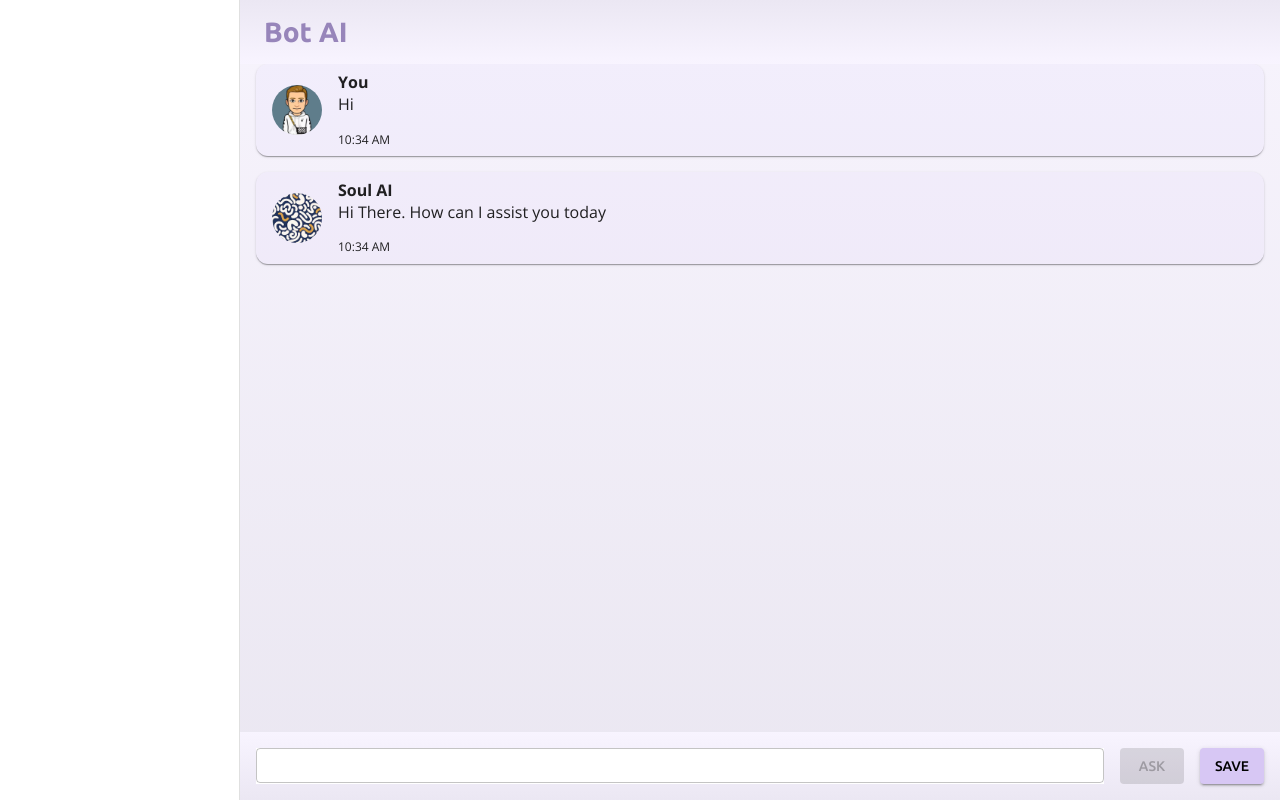
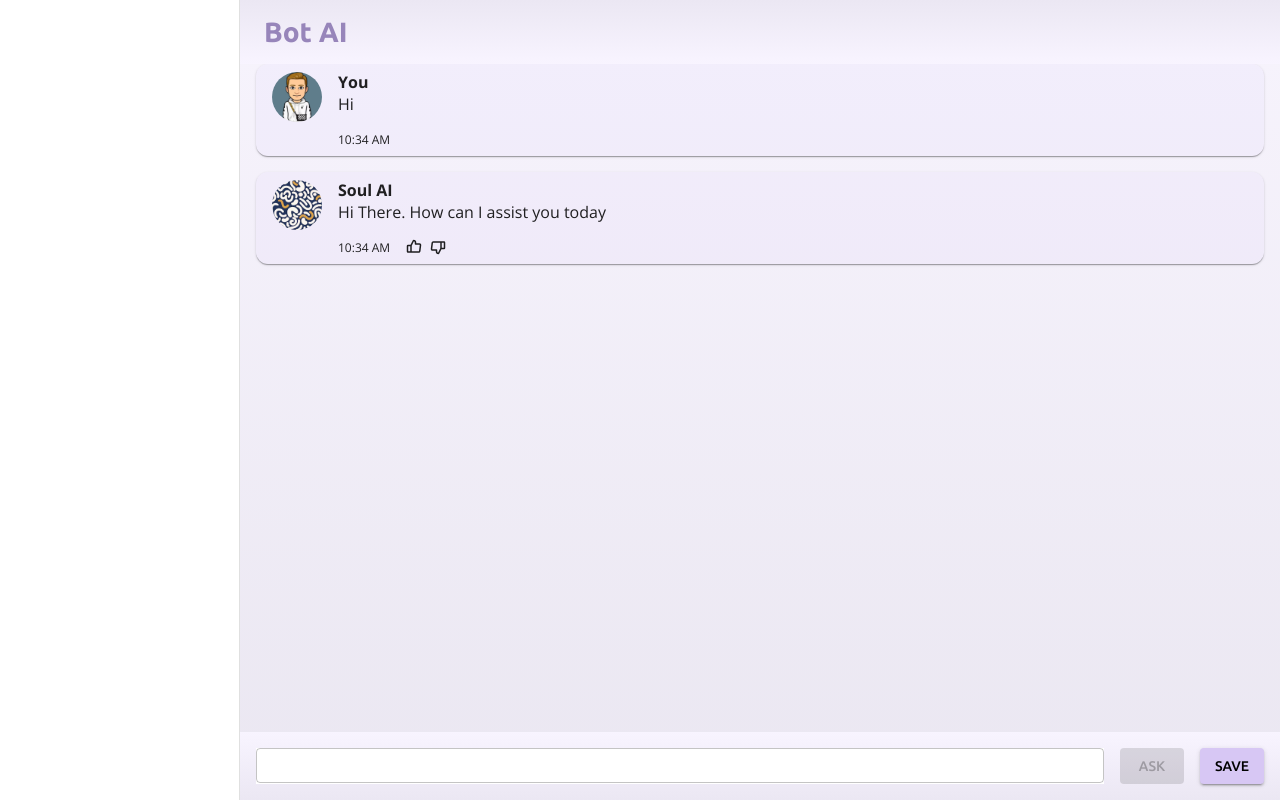
Before and after one commit to AshuJojo/bot-ai, a React (Vite) app: page / in a window 1280 px wide. Built offline with nearby package versions, Linux system fonts and the light colour scheme.

Commit message:
Feedback Form submission working

```diff
--- a/src/App.jsx
+++ b/src/App.jsx
@@ -12,7 +12,9 @@ function App() {
     {
       question: "Hi",
       response: "Hi There. How can I assist you today",
-      time: '10:34 AM'
+      time: '10:34 AM',
+      rating: 0,
+      feedback: ''
     }
   ]);
   const [query, setQuery] = useState({
--- a/src/components/ChatCard/ChatCard.jsx
+++ b/src/components/ChatCard/ChatCard.jsx
@@ -1,7 +1,16 @@
-import { alpha, Avatar, Card, Stack, Typography, useTheme } from "@mui/material"
+import { alpha, Avatar, Card, Rating, Stack, Typography, useTheme } from "@mui/material"
+import { useState } from "react";
+import { PiThumbsUpBold } from "react-icons/pi";
+import FeedbackModal from "../FeedbackModal/FeedbackModal";
 
-const ChatCard = ({ isQuestion, content, avatar, time }) => {
+const ChatCard = ({ isQuestion, content, avatar, time, rating, feedback, handleRating, handleFeedback }) => {
+    const [isRatingShown, setIsRatingShown] = useState(false);
+    const [showFeedbackModal, setShowFeedbackModal] = useState(false);
     const theme = useTheme();
+
+    const showRating = () => {
+        setIsRatingShown(true);
+    }
 
     return (
         <Card sx={{
@@ -10,7 +19,7 @@ const ChatCard = ({ isQuestion, content, avatar, time }) => {
             borderRadius: 3,
             background: alpha(theme.palette.secondary.main, 0.13)
         }}>
-            <Stack direction='row' spacing={2} sx={{ alignItems: 'center' }}>
+            <Stack direction='row' spacing={2} sx={{ alignItems: 'start' }}>
                 <Avatar
                     src={avatar}
                     sx={{
@@ -21,10 +30,35 @@ const ChatCard = ({ isQuestion, content, avatar, time }) => {
                 <Stack>
                     <Typography variant="body1" fontWeight={700}>{isQuestion ? 'You' : 'Soul AI'}</Typography>
                     <Typography variant="body1">{content}</Typography>
-                    <Typography variant="body2" sx={{ pt: 2 }}>{time}</Typography>
+                    <Stack direction='row' spacing={1} sx={{ alignItems: 'end', pt: 2 }}>
+                        <Typography variant="body2" pr={1}>{time}</Typography>
+                        {!isQuestion &&
+                            <>
+                                {isRatingShown && <Rating
+                                    value={rating}
+                                    onChange={handleRating}
+                                    sx={{ width: 'fit-content', fontSize: 16 }}
+                                />}
+                                <PiThumbsUpBold style={{
+                                    marginBottom: 1,
+                                    fontSize: 16
+                                }} onClick={showRating} />
+                                <PiThumbsUpBold
+                                    style={{
+                                        marginBottom: 1,
+                                        transform: 'scale(-1, -1)',
+                                        fontSize: 16
+                                    }}
+                                    onClick={() => { setShowFeedbackModal(true) }}
+                                />
+                            </>
+                        }
+                    </Stack>
+                    {feedback && <Typography sx={{mt: 2}}><span style={{fontWeight: 'bold'}}>Feedback:</span> {feedback}</Typography>}
                 </Stack>
             </Stack>
-        </Card>
+            <FeedbackModal isOpen={showFeedbackModal} handleClose={() => { setShowFeedbackModal(false) }} handleFeedback={handleFeedback} />
+        </Card >
     )
 }
 
--- a/src/components/Chats/Chats.jsx
+++ b/src/components/Chats/Chats.jsx
@@ -5,6 +5,18 @@ import userAvatar from '../../assets/images/user-avatar.png';
 
 const Chats = ({ chats, setChats }) => {
     console.log('chats', chats);
+
+    const handleRating = (newValue, idx) => {
+        const newChats = [...chats];
+        newChats[idx] = { ...chats[idx], rating: newValue }
+        setChats(newChats)
+    }
+    const handleFeedback = (newValue, idx) => {
+        const newChats = [...chats];
+        newChats[idx] = { ...chats[idx], feedback: newValue }
+        setChats(newChats)
+    }
+
     return (
         <>
             {
@@ -13,7 +25,16 @@ const Chats = ({ chats, setChats }) => {
                         {chats.map((item, idx) => (
                             <Box key={idx} sx={{ display: 'flex', width: '100%', flexDirection: 'column', gap: 2 }}>
                                 <ChatCard isQuestion={true} content={item.question} avatar={userAvatar} time={item.time} />
-                                <ChatCard isQuestion={false} content={item.response} avatar={soulAvatar} time={item.time} />
+                                <ChatCard
+                                    isQuestion={false}
+                                    content={item.response}
+                                    avatar={soulAvatar}
+                                    time={item.time}
+                                    rating={item.rating || 0}
+                                    feedback={item.feedback || ''}
+                                    handleRating={(e, newValue) => { handleRating(newValue, idx) }}
+                                    handleFeedback={(newValue) => { handleFeedback(newValue, idx) }}
+                                />
                             </Box>
                         ))}
                     </Stack>
--- /dev/null
+++ b/src/components/FeedbackModal/FeedbackModal.jsx
@@ -0,0 +1,78 @@
+import { Box, Button, Modal, Stack, TextField, Typography, useTheme } from "@mui/material"
+import { useState } from "react";
+import { IoClose } from "react-icons/io5";
+import { TbBulb } from "react-icons/tb"
+
+const FeedbackModal = ({ isOpen, handleClose, handleFeedback }) => {
+    const theme = useTheme();
+    const [feedback, setFeedback] = useState('');
+    const [error, setError] = useState('');
+
+    const handleSubmit = (e) => {
+        e.preventDefault();
+        if (feedback) {
+            handleFeedback(feedback)
+            handleClose();
+        } else {
+            setError('This field cannot be blank.')
+        }
+    }
+
+    return (
+        <Modal
+            open={isOpen}
+            onClose={handleClose}
+            sx={{
+                display: 'flex',
+                justifyContent: 'center',
+                alignItems: 'center',
+            }}
+        >
+            <Stack direction="column" spacing={2}
+                sx={{
+                    background: theme.palette.secondary.light,
+                    outline: 'none',
+                    '&:focus': {
+                        outline: 'none'
+                    },
+                    borderRadius: 2,
+                    p: 1
+                }}>
+                <Box sx={{ display: 'flex', justifyContent: 'space-between', alignItems: 'center', gap: 10 }}>
+                    <Box sx={{ display: 'flex', alignItems: 'center', gap: 1 }}>
+                        <TbBulb fontSize={40} />
+                        <Typography variant="h4">Provide Additional Feedback</Typography>
+                    </Box>
+                    <IoClose fontSize={30} onClick={handleClose} />
+                </Box>
+                <Stack component={'form'} direction='column' spacing={1} onSubmit={handleSubmit} sx={{ alignItems: 'end' }}>
+
+                    <TextField
+                        multiline
+                        rows={4}
+                        maxRows={4}
+                        value={feedback}
+                        onChange={(e) => { setFeedback(e.target.value) }}
+                        sx={{
+                            width: '100%',
+                            '& .MuiInputBase-root': {
+                                background: 'white',
+                                borderRadius: 2,
+                            }
+                        }}
+                    />
+
+                    {error &&
+                        <Typography variant="body1" color={theme.palette.primary.error} sx={{ width: '100%', textAlign: 'start' }}>
+                            {error}
+                        </Typography>
+                    }
+
+                    <Button type="submit" sx={{ width: 'fit-content' }}>Submit</Button>
+                </Stack>
+            </Stack>
+        </Modal >
+    )
+}
+
+export default FeedbackModal
--- a/src/theme.js
+++ b/src/theme.js
@@ -7,11 +7,13 @@ const theme = createTheme({
             main: '#9785BA',
             light: '#AF9FCD',
             contrastText: '#F9FAFA',
+            error: '#ff6666'
         },
         secondary: {
             main: '#D7C7F4',
+            light: '#FAF7FF',
             contrastText: '#000000',
-        }
+        },
     },
     typography: {
         fontFamily: "Ubuntu, Open Sans",
```
